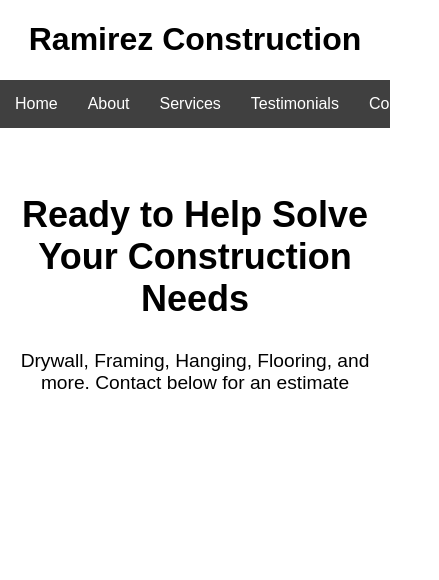
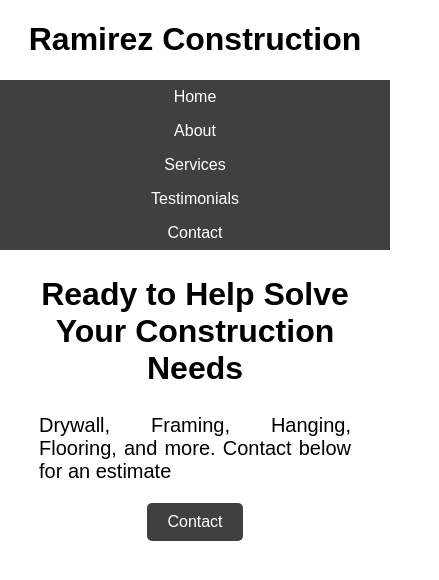
Before and after one commit to javiercastellonvillanueva/ramirezconstruction, a plain HTML site: page index.html in a window 390 px wide. Shown: the whole page, 439 px wide, since content can reach past the window. Drawn offline with Linux system fonts and the light colour scheme.

Commit message:
about page edits

```diff
--- a/index.html
+++ b/index.html
@@ -22,7 +22,9 @@
         <div class="welcome">
             <h2>Ready to Help Solve Your Construction Needs</h2>
             <p>Drywall, Framing, Hanging, Flooring, and more. Contact below for an estimate</p>
+            <button onclick="location.href='contact.html';">Contact</button>
         </div>
     </div>
+
 </body>
 </html>
--- a/style.css
+++ b/style.css
@@ -9,50 +9,100 @@ h1{
     text-align: center;
 }
 
-.navbar ul{
+.navbar ul {
     list-style-type: none;
     background-color: hsl(0, 0%, 25%);
     padding-left: 0;
     display: flex;
     align-items: center;
+    justify-content: space-around; /* Distribute space around items */
+    flex-wrap: wrap; /* Allow items to wrap onto the next line on small screens */
 }
 
-.navbar a{
+.navbar a {
     color: white;
     text-decoration: none;
-    padding: 15px;
+    padding: 1rem; /* Use rem for scalable padding */
     display: block;
     text-align: center;
 }
 
-.navbar a:hover{
+.navbar a:hover {
     background-color: hsl(0, 0%, 10%);
 }
 
-.navbar li{
-    width: 100%;
+.navbar li {
+    flex-grow: 1; /* Let list items grow to fill the space */
     text-align: center;
 }
 
-@media (min-width: 768px) {
+/* Responsive adjustments with media query for smaller screens */
+@media (max-width: 768px) {
     .navbar ul {
-        flex-direction: row;
-        justify-content: center;
+        flex-direction: column; /* Stack navbar items vertically */
+    }
+
+    .navbar li {
+        width: 100%; /* Full width for vertical stacking */
+    }
+
+    .navbar a {
+        padding: 0.5rem; /* Smaller padding for smaller screens */
+    }
+
+    .content-body {
+        flex-direction: column; /* Stack items vertically on small screens */
+    }
+
+    .about-image {
+        max-width: 80%; /* Larger relative width for the image on small screens */
+        margin: 0 auto 20px; /* Center the image and add space below */
+    }
+
+    p {
+        text-align: justify; /* Justify text for better readability */
     }
 }
-.main-content {
-    display: flex;
-    flex-direction: column;
-    align-items: center;
-    justify-content: center;
+
+.main-content{
+    width: 80%;
+    margin: 0 auto;
     text-align: center;
-    padding-top: 20px;
 }
 
-.main-content .welcome{
-    font-size: 1.5rem;
+.main-content div.welcome h2 {
+    font-size: 200%;
 }
 
-.main-content .welcome p{
-    font-size: 1.2rem;
+.main-content div.welcome p{
+    font-size: 125%;
 }
+
+.main-content div.welcome button {
+    background-color: hsl(0, 0%, 25%); /* Green background */
+    color: white; /* White text */
+    padding: 10px 20px; /* Top/bottom padding and left/right padding */
+    font-size: 16px; /* Set the font size */
+    border: none; /* Remove the border */
+    border-radius: 5px; /* Rounded corners */
+    cursor: pointer; /* Mouse cursor changes to a pointer when hovered over */
+}
+
+.about-content {
+    max-width: 1200px; /* Maximum width of the content */
+    margin: 0 auto; /* Center the main content */
+    padding: 20px; /* Some padding around the content */
+    text-align: center; /* Center text */
+}
+
+.about-content-body {
+    display: flex; /* Use flexbox for layout */
+    align-items: center; /* Align items vertically */
+    justify-content: space-evenly; /* Distribute space around items */
+    padding: 20px; /* Padding around the content area */
+}
+
+.about-image {
+    max-width: 50%; /* Maximum width for the image */
+    margin-right: 20px; /* Space between the image and the text */
+}
```
Also changed, not shown: about.html (+5 -3 lines).
